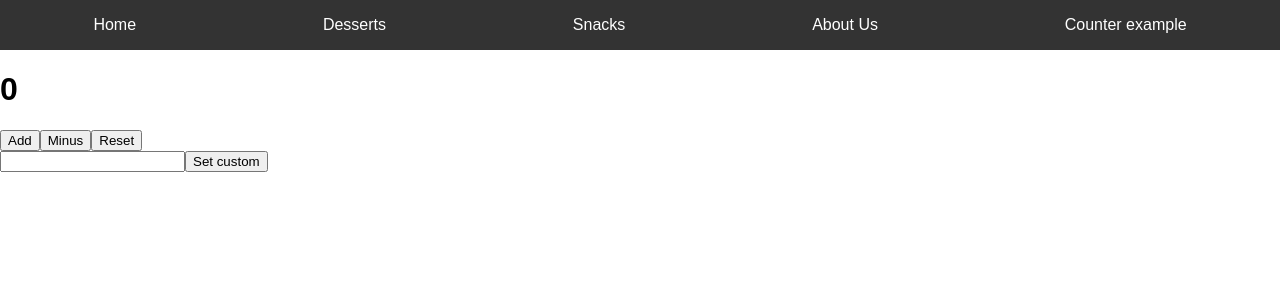
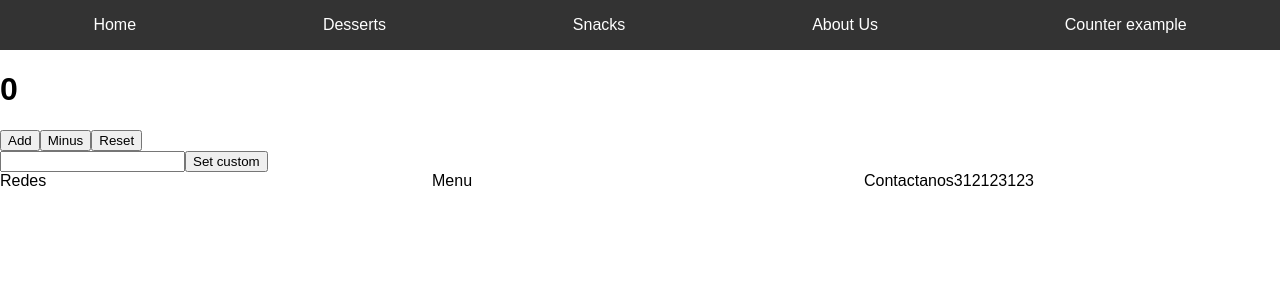
Before and after one commit to Danch0/eshop-frontend, a React (Create React App) app: page /counter in a window 1280 px wide. Shown: the top 300 px of the page. Built offline with nearby package versions, Linux system fonts and the light colour scheme; the HTML template or start-up script is replaced by a standard one.

Commit message:
Footer and Image components add

```diff
--- a/src/App.js
+++ b/src/App.js
@@ -8,6 +8,7 @@ import Dessets from "./views/Desserts";
 import Snack from "./views/Snacks";
 import CounterForm from "./componets/CounterForm";
 import NavBarr from "./componets/Navbar";
+import Footer from "./componets/Footer";
 
 function App() {
   //let [shouldFetch, setShouldFetch] = useState(true);
@@ -24,6 +25,7 @@ function App() {
           <Route path="about" element={ <About/> }/>
           <Route path="counter" element={<CounterForm />} />
         </Routes>
+        <Footer></Footer>
       </Provider>
     </AppStyles>
   );
--- /dev/null
+++ b/src/componets/Footer/index.js
@@ -0,0 +1,15 @@
+import FooterContainer from "./style";
+
+function Footer(props){
+    return(
+        <FooterContainer>
+            <div>Redes</div>
+            <div>Menu</div>
+            <div>
+                <spam>Contactanos</spam>312123123
+            </div>
+        </FooterContainer>
+    );
+};
+
+export default Footer;
--- /dev/null
+++ b/src/componets/Footer/style.js
@@ -0,0 +1,8 @@
+import styled from "styled-components";
+
+const FooterContainer = styled.footer`
+    display: "grid";
+    columns: 3;
+`;
+
+export default FooterContainer;
--- /dev/null
+++ b/src/componets/ImagenUploader/style.js
@@ -0,0 +1,5 @@
+import styled from "styled-components";
+
+export const FooterContainer = styled.footer`
+    display: flex;
+`;
```
